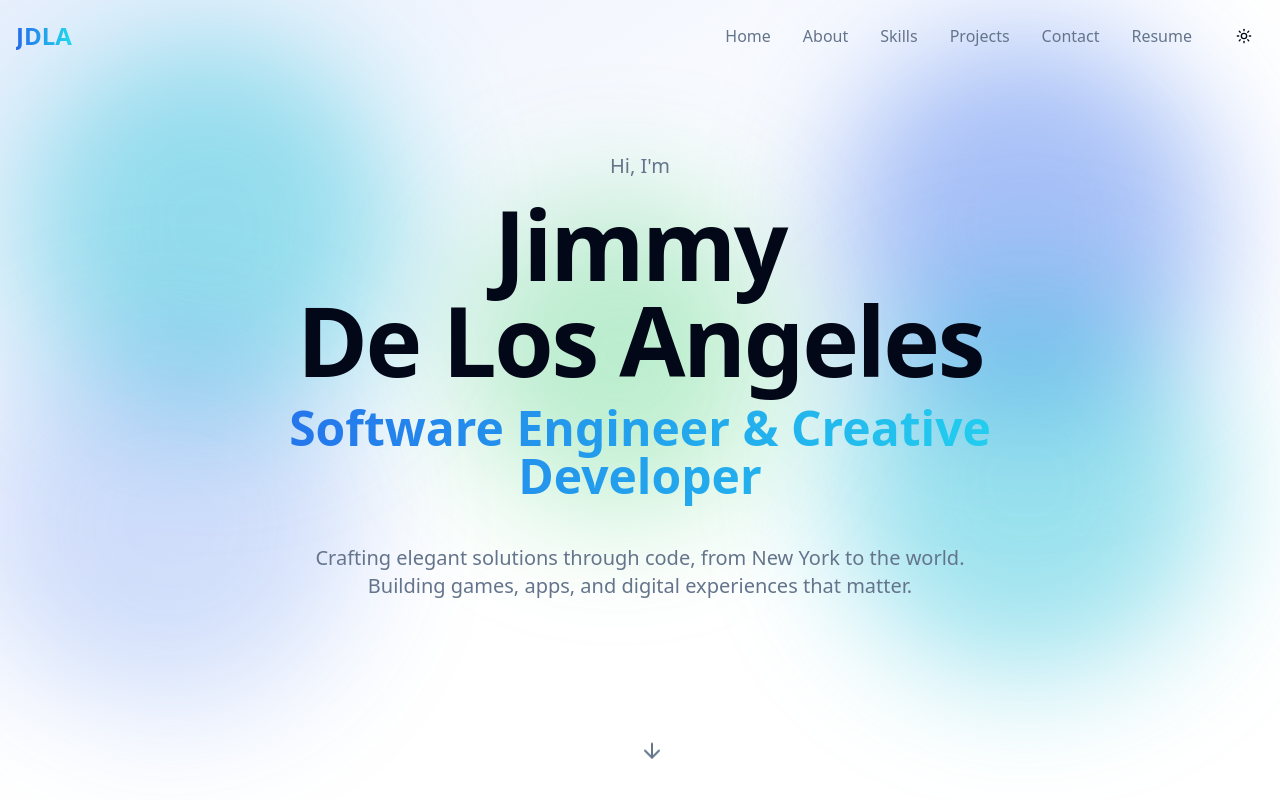
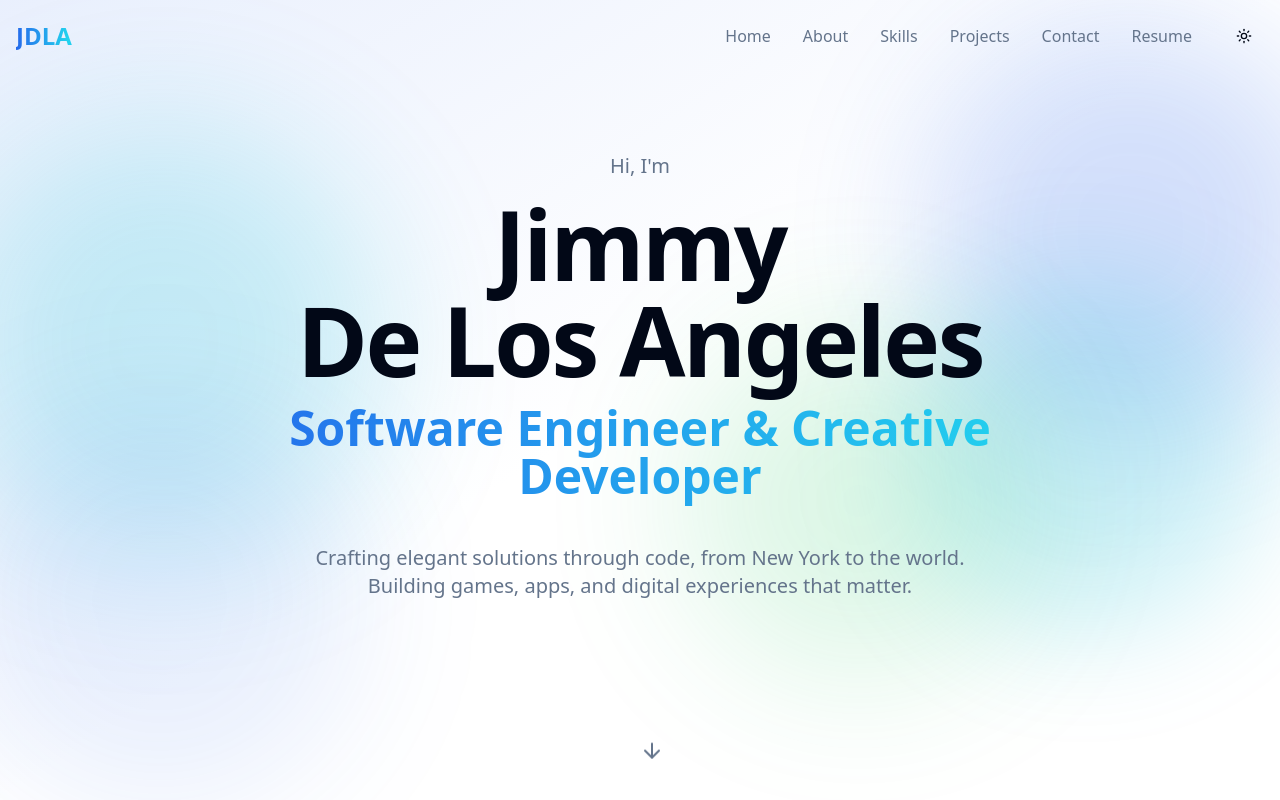
Before and after one commit to JimmyDLA/portfolio, a React (Vite) app: page / in a window 1280 px wide. Shown: the top 800 px of the page. Built offline with nearby package versions, Linux system fonts and the light colour scheme.

Commit message:
updated hero animation

```diff
--- a/src/components/sections/Hero.tsx
+++ b/src/components/sections/Hero.tsx
@@ -1,4 +1,5 @@
 import { ArrowDown } from "lucide-react";
+import { motion } from "framer-motion";
 import { Button } from "../ui/button";
 
 export function Hero() {
@@ -10,15 +11,80 @@ export function Hero() {
       {/* Background gradient effect */}
       <div className="absolute inset-0 bg-gradient-to-br from-primary/10 via-background to-background" />
       {/* top right */}
-      <div className="absolute top-20 right-10 w-40 h-40 md:w-96 md:h-96 bg-primary/40 rounded-full blur-3xl animate-float" />
+      <motion.div
+        className="absolute top-20 right-10 w-40 h-40 md:w-96 md:h-96 bg-primary/40 rounded-full blur-3xl opacity-50"
+        animate={{
+          x: [0, 100, -50, 0],
+          y: [0, -50, 100, 0],
+          scale: [1, 1.1, 0.9, 1],
+        }}
+        transition={{
+          duration: 25,
+          repeat: Infinity,
+          ease: "linear",
+          times: [0, 0.33, 0.66, 1],
+        }}
+      />
       {/* top left */}
-      <div className="absolute top-20 left-10 w-40 h-40 md:w-96 md:h-96 bg-cyan-500/40 rounded-full blur-3xl animate-float" />
+      <motion.div
+        className="absolute top-20 left-10 w-40 h-40 md:w-96 md:h-96 bg-cyan-500/40 rounded-full blur-3xl opacity-50"
+        animate={{
+          x: [0, -100, 50, 0],
+          y: [0, 100, -50, 0],
+          scale: [1, 1.2, 0.8, 1],
+        }}
+        transition={{
+          duration: 30,
+          repeat: Infinity,
+          ease: "linear",
+          times: [0, 0.33, 0.66, 1],
+        }}
+      />
       {/* bottom right */}
-      <div className="absolute bottom-20 right-10 w-40 h-40 md:w-96 md:h-96 bg-cyan-500/40 rounded-full blur-3xl animate-float" />
+      <motion.div
+        className="absolute bottom-20 right-10 w-40 h-40 md:w-96 md:h-96 bg-cyan-500/40 rounded-full blur-3xl opacity-50"
+        animate={{
+          x: [0, 50, -100, 0],
+          y: [0, -100, 50, 0],
+          scale: [1, 0.9, 1.1, 1],
+        }}
+        transition={{
+          duration: 28,
+          repeat: Infinity,
+          ease: "linear",
+          times: [0, 0.33, 0.66, 1],
+        }}
+      />
       {/* bottom left */}
-      <div className="absolute bottom-10 left-0 w-40 h-40 md:w-96 md:h-96 bg-primary/20 rounded-full blur-3xl animate-float" />
+      <motion.div
+        className="absolute bottom-10 left-0 w-40 h-40 md:w-96 md:h-96 bg-primary/20 rounded-full blur-3xl opacity-50"
+        animate={{
+          x: [0, -50, 100, 0],
+          y: [0, 50, -100, 0],
+          scale: [1, 1.1, 0.9, 1],
+        }}
+        transition={{
+          duration: 32,
+          repeat: Infinity,
+          ease: "linear",
+          times: [0, 0.33, 0.66, 1],
+        }}
+      />
       {/* center */}
-      <div className="absolute bottom-100 right-100 w-40 h-40 md:w-80 md:h-80 bg-green-500/30 rounded-full blur-3xl animate-float" />
+      <motion.div
+        className="absolute top-1/2 left-1/2 -translate-x-1/2 -translate-y-1/2 w-40 h-40 md:w-80 md:h-80 bg-green-500/30 rounded-full blur-3xl opacity-50"
+        animate={{
+          x: [0, 100, -100, 0],
+          y: [0, -100, 100, 0],
+          scale: [1, 1.2, 0.8, 1],
+        }}
+        transition={{
+          duration: 35,
+          repeat: Infinity,
+          ease: "linear",
+          times: [0, 0.33, 0.66, 1],
+        }}
+      />
 
       <div className="container mx-auto px-4 relative z-10">
         <div className="max-w-4xl mx-auto text-center space-y-8 animate-fade-in">
--- a/tailwind.config.ts
+++ b/tailwind.config.ts
@@ -79,12 +79,6 @@ export default {
           "0%, 100%": { backgroundPosition: "0% 50%" },
           "50%": { backgroundPosition: "100% 50%" },
         },
-        float: {
-          "0%": { transform: "rotate(0deg) translateX(50px) rotate(0deg)" },
-          "100%": {
-            transform: "rotate(360deg) translateX(50px) rotate(-360deg)",
-          },
-        },
       },
       animation: {
         "accordion-down": "accordion-down 0.2s ease-out",
@@ -92,7 +86,6 @@ export default {
         "fade-in": "fade-in 1.6s ease-out",
         "slide-in": "slide-in 2.6s ease-out",
         "gradient-shift": "gradient-shift 8s ease infinite",
-        float: "float 10s linear infinite",
       },
       backgroundSize: {
         "200%": "200% 200%",
```
